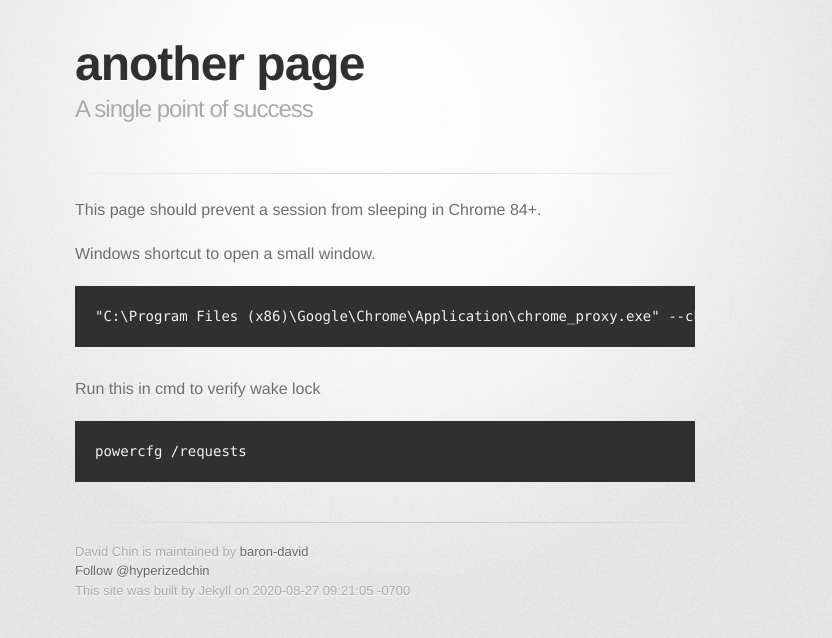
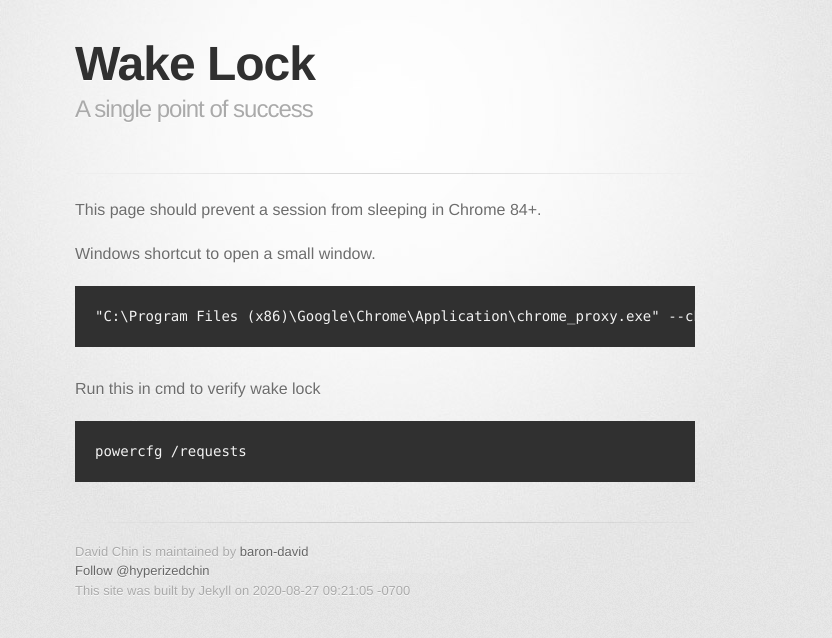
Before and after one commit to baron-david/dchin.me_jekyll, a Jekyll site: the page built from wakelock.md, in a window 1280 px wide. Shown: the top 638 px of the page, without its empty margins (255-1087 px from the left). Built offline with Jekyll 4.4.1, drawn with Linux system fonts in a browser that asks for light colours; some web fonts are replaced; comment, search, counter and statistics services are not loaded.

Commit message:
Update wakelock.md

```diff
--- a/wakelock.md
+++ b/wakelock.md
@@ -1,6 +1,6 @@
 ---
 layout: default
-title: another page
+title: Wake Lock
 permalink: /wakelock/
 order: 900
 ---
```
